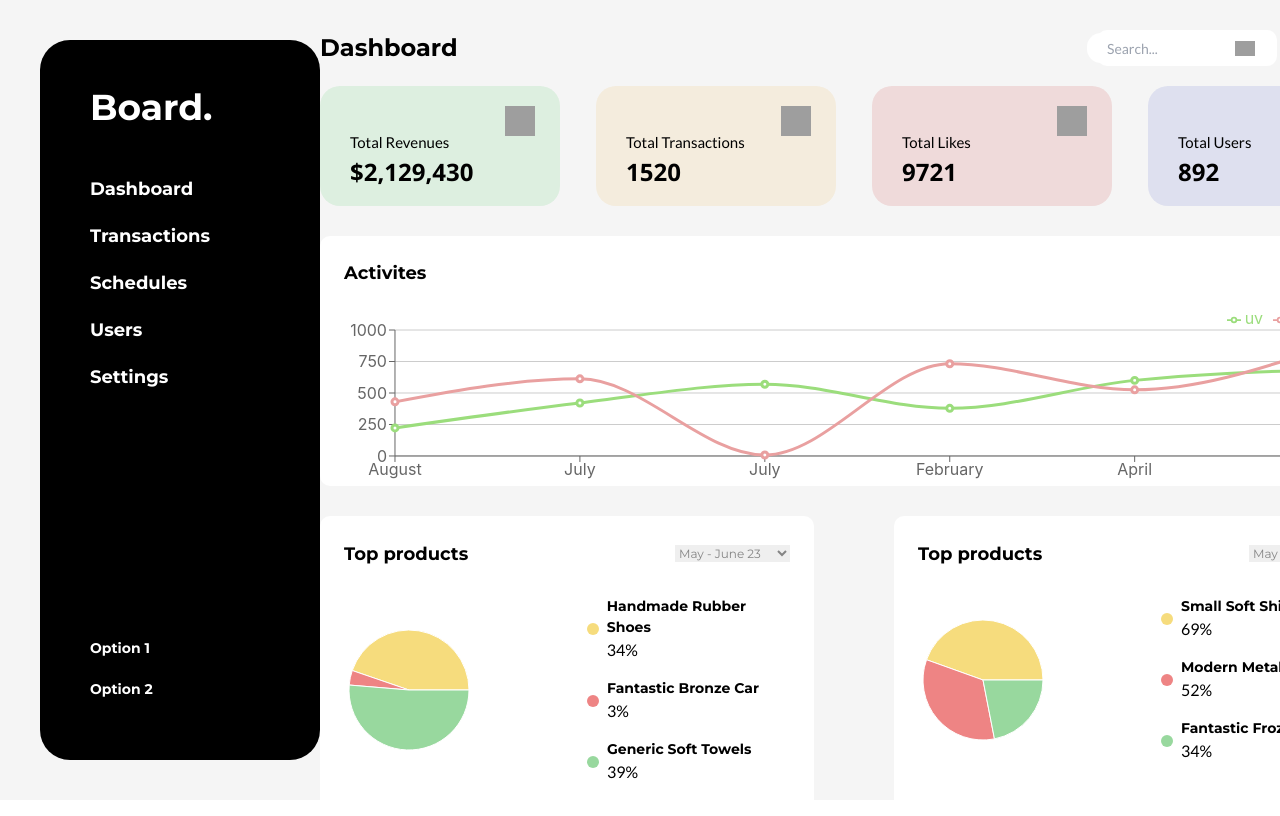
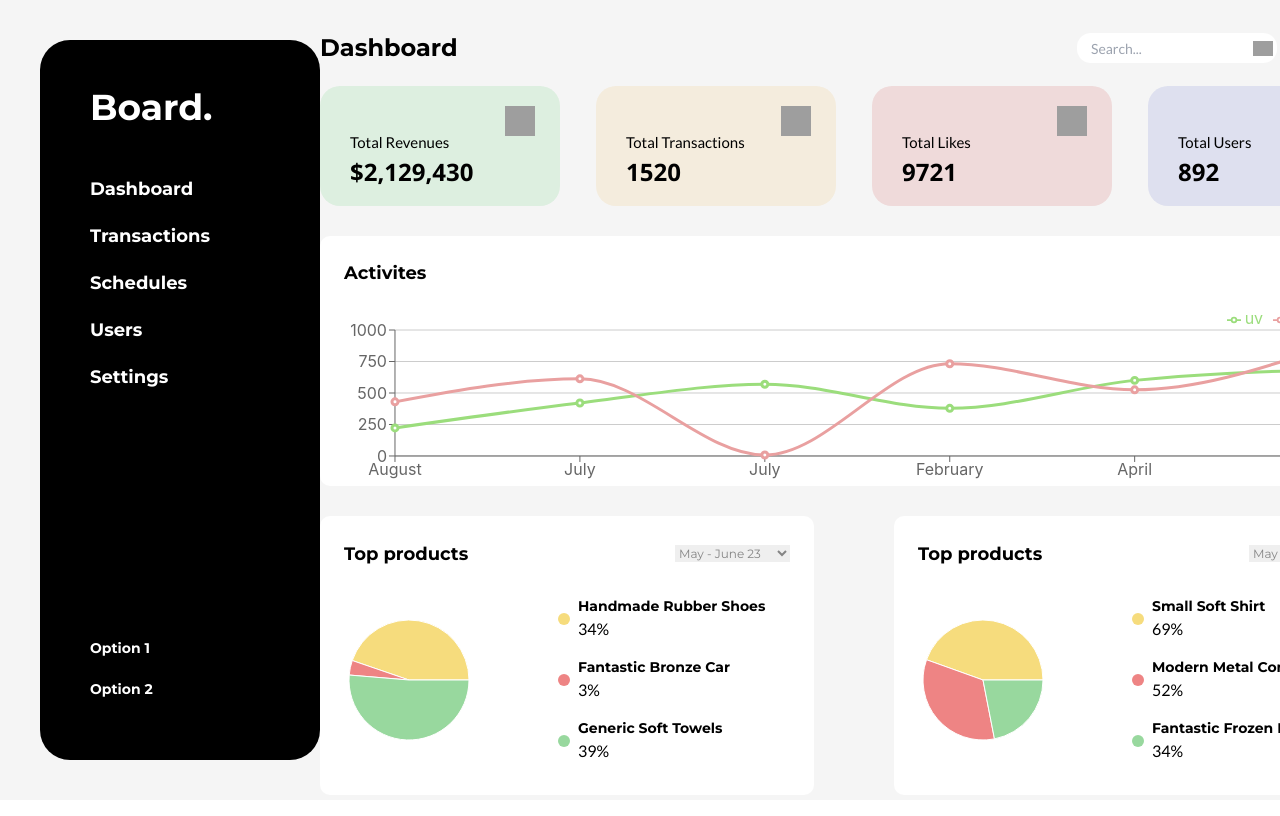
Before and after one commit to Sammy970/reactjs-assignment, a React (Create React App) app: page / in a window 1280 px wide. Shown: the top 816 px of the page. Built offline with nearby package versions, Linux system fonts and the light colour scheme; grey boxes are pictures that could not be loaded.

Commit message:
UI Fixes

```diff
--- a/src/Components/CSS/Dashboard.css
+++ b/src/Components/CSS/Dashboard.css
@@ -28,20 +28,24 @@
 }
 
 .searchBar {
-  display: flex;
-  width: 180px;
+  /* display: flex; */
+  width: 200px;
   height: 30px;
   border-radius: 14px;
   justify-content: center;
   align-items: center;
-  padding-left: 20px;
-  padding-right: 20px;
-  flex-shrink: 0;
+  padding-left: 50px;
+  padding-right: 40px;
+  /* flex-shrink: 0; */
+}
 
+input {
   color: var(--light-grey, #b0b0b0);
   font-size: 14px;
   font-family: Lato;
 
+  margin-right: 30px;
+  margin-left: 24px;
   outline: none;
 }
 
--- a/src/Components/Dashboard.js
+++ b/src/Components/Dashboard.js
@@ -12,17 +12,16 @@ const Dashboard = () => {
         <div className="xl:grid grid-cols-4">
           <h1 className="col-span-2">Dashboard</h1>
           <div className="flex space-x-7 justify-end items-center col-span-3 col-end-7">
-            <button className="flex justify-center items-center">
+            <button className="flex justify-center items-center searchBar">
               <input
                 type="text"
-                className="searchBar"
                 placeholder="Search..."
               />
               <img
                 src="https://cdn.iconscout.com/icon/free/png-256/free-search-1289-433864.png"
                 alt=""
                 width="20px"
-                className="relative right-8"
+                className="relative right-6"
               />
             </button>
             <img
--- a/src/Components/DashboardComponents/PieChartCard.css
+++ b/src/Components/DashboardComponents/PieChartCard.css
@@ -63,9 +63,10 @@ option {
 
   h3 {
     color: #000;
-    font-size: 9px;
+    font-size: 11px;
     font-family: "Montserrat", sans-serif;
     font-weight: 700;
+
   }
 
   p {
--- a/src/Components/DashboardComponents/PieChartCard.js
+++ b/src/Components/DashboardComponents/PieChartCard.js
@@ -26,7 +26,7 @@ const PieChartCard = () => {
   return (
     <div className="rounded-[10px] bg-white px-6 py-6">
       <div className="flex justify-between">
-        <h3 class="text-lg font-bold">Top products</h3>
+        <h3 className="text-lg font-bold">Top products</h3>
         <div>
           <select className=" ">
             <option value="option1">May - June 23</option>
@@ -61,7 +61,7 @@ const PieChartCard = () => {
         <div
           style={{
             alignSelf: "center",
-            marginLeft: "20px",
+            marginLeft: "-9px",
           }}
         >
           {data.map((entry, index) => (
```
